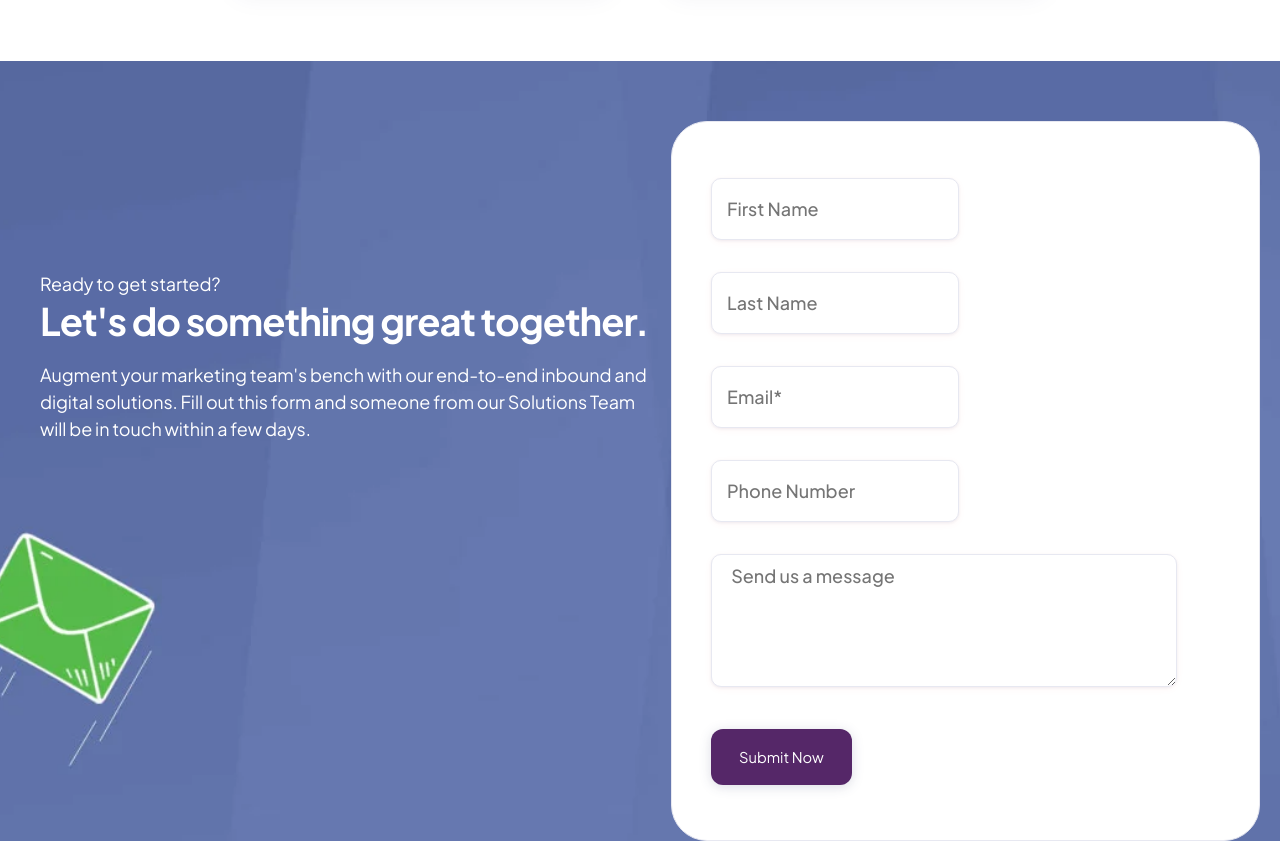
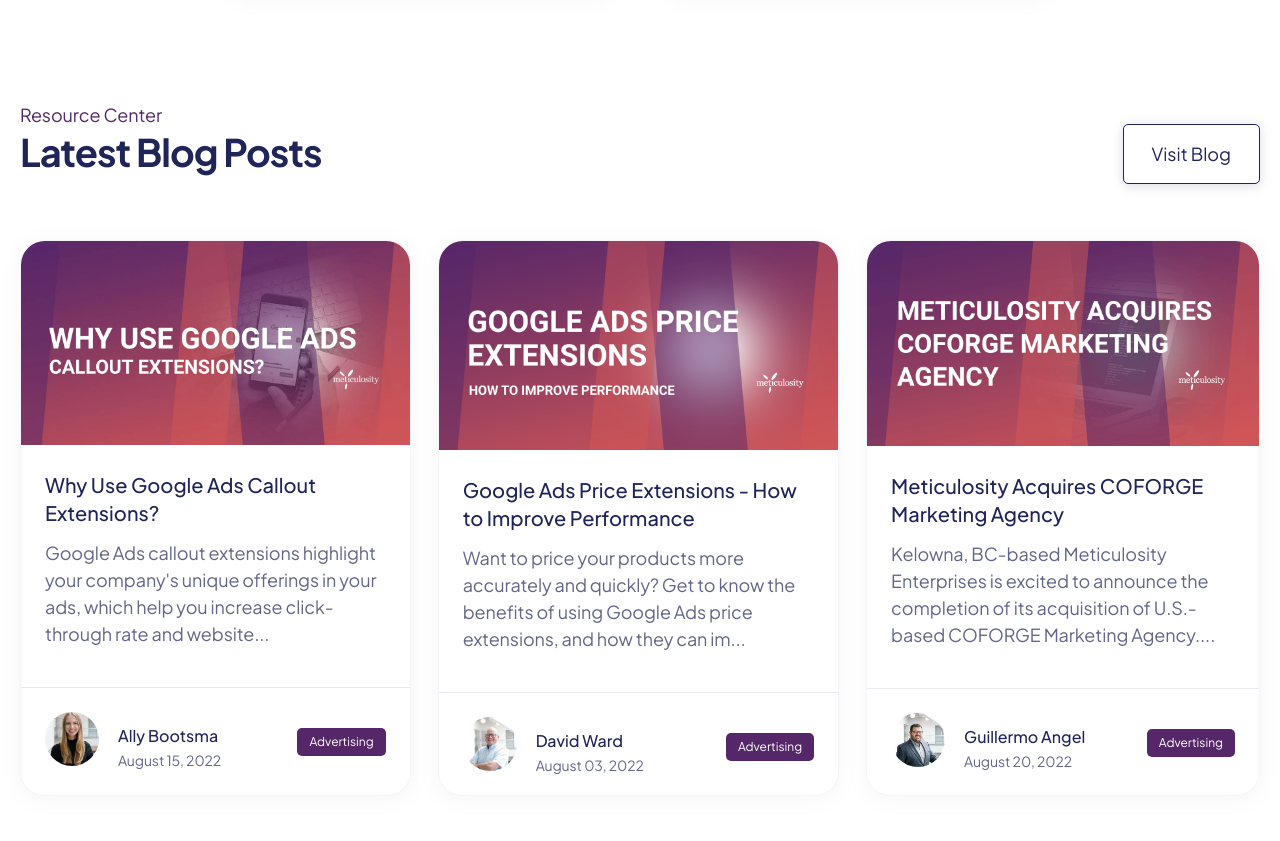
Before and after one commit to uliprnvch/meticulosity.project, a website built with Parcel: page src/index.html in a window 1280 px wide. Shown: the part 7703-8544 px from the top of the page. Built offline with nearby package versions, Linux system fonts and the light colour scheme.

Commit message:
correction

```diff
--- a/src/css/style__form.css
+++ b/src/css/style__form.css
@@ -1,4 +1,7 @@
-.section-form__block {
+.section-form__block{
+    display: none;
+}
+/* .section-form__block {
     width: 100%;
     background-image: url(../img/hubspot-quote.webp) !important;
     background-size: cover !important;
@@ -19,7 +22,6 @@
     flex-direction: column;
     justify-content: center;
     padding-bottom: 240px;
-    padding-left: 20px;
 }
 .section-form__block-content-text-title-mini {
     font-weight: 400;
@@ -64,7 +66,7 @@
     margin-left: 20px;
     margin-right: 0px;
     background-color: #FFFFFF;
-    width: 80%;
+    width: 100%;
     border: 1px solid #E7E8F1;
     border-radius: 36px;
     max-width: 589px;
@@ -81,8 +83,7 @@
     color: #1f2559;
     font-weight: 500;
     text-align: left;
-    /* width: auto; */
-    max-width: 589px;
+    width: auto;
     border: 1px solid #e7e8f1;
     border-radius: 10px;
     height: 62px;
@@ -97,8 +98,7 @@
 }
 
 .section-form__block-content-form-textarea {
-    width: 89%;
-    max-width: 466px;
+    width: 100%;
     height: 133px;
     border: 1px solid #e7e8f1;
     color: #1f2559;
@@ -162,4 +162,4 @@
     .section-form__block-content-form {
         margin: 0px;
     }
-}
+} */
--- a/src/css/style__resource.css
+++ b/src/css/style__resource.css
@@ -1,7 +1,7 @@
-.section-resource__block{
+/* .section-resource__block{
     display: none;
-}
-/* .section-resource__block {
+} */
+.section-resource__block {
     width: 100%;
 }
 .section-resource__block-content {
@@ -77,7 +77,7 @@
     width: 100%;
     padding: 0px;
     transition: transform 0.3s ease;
-    max-width: 100%;
+    max-width: 381px;
     background-color: #fff;
     border: 1px solid #f4f4f9;
     border-radius: 24px;
@@ -205,4 +205,4 @@
         margin-bottom: 1px;
         margin-left: 1px;
     }
-} */
+}
```
Also changed, not shown: 4 other files.
